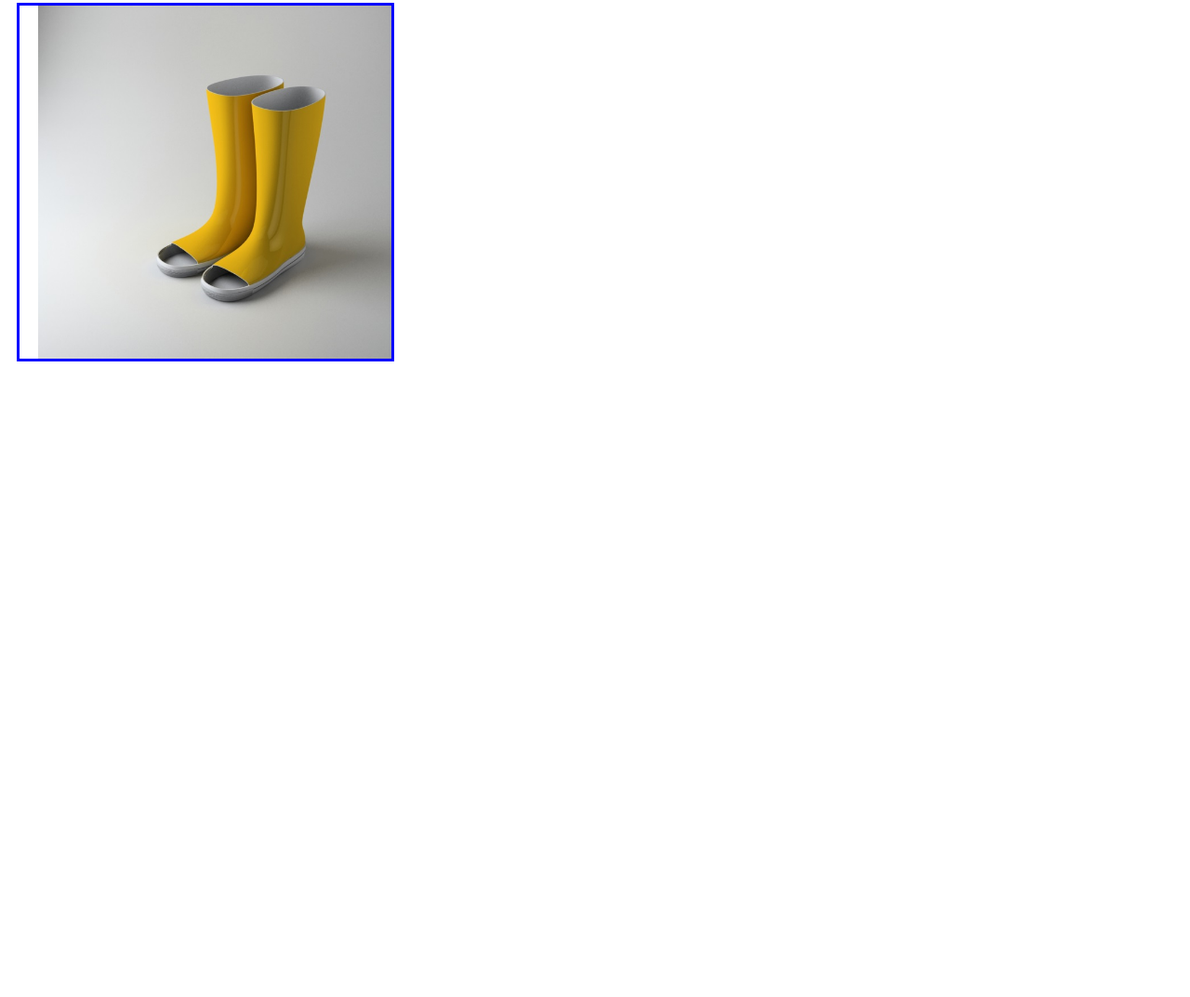
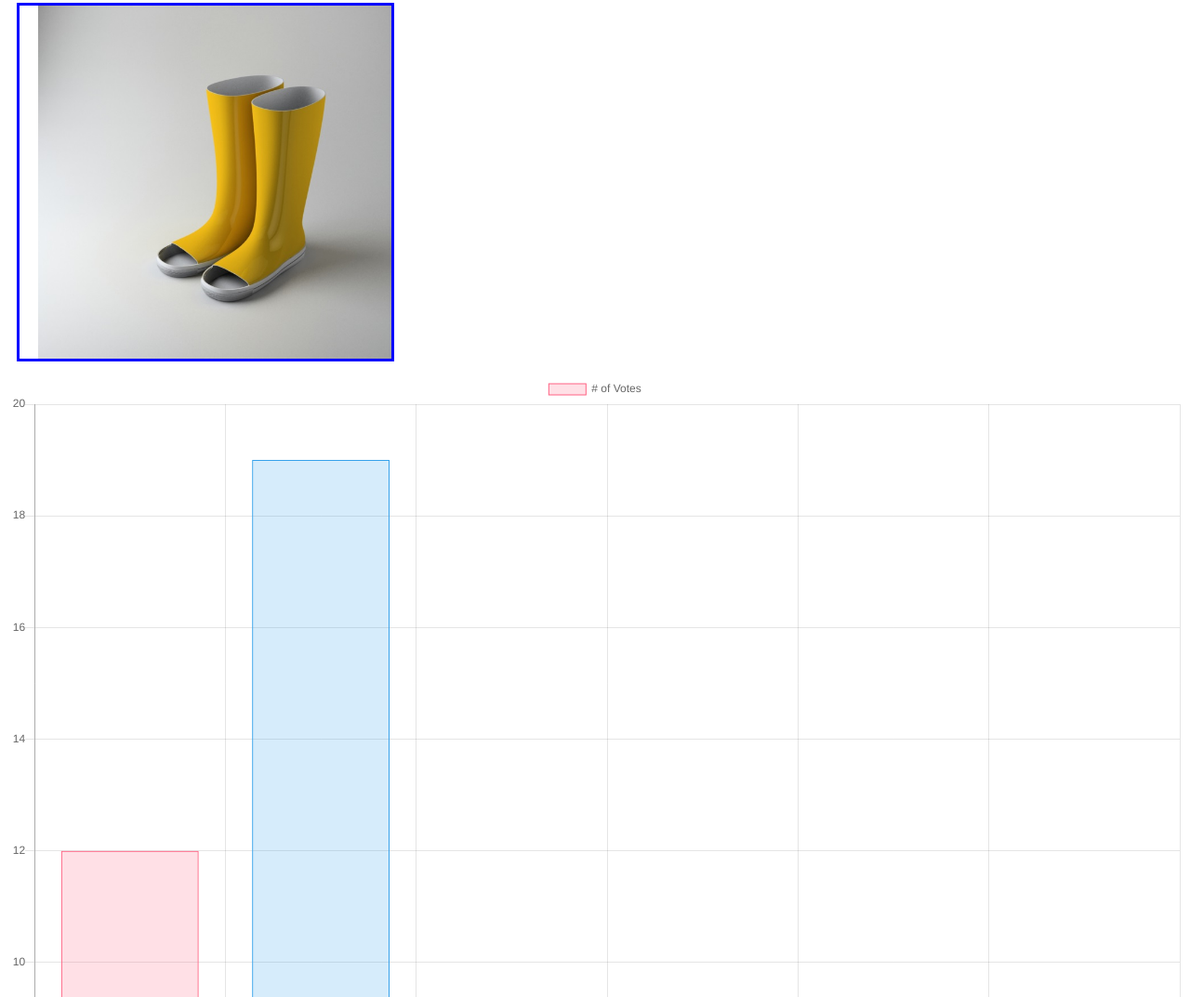
Before and after one commit to Saifhamaydeh/bus-mall, a plain HTML site: page index.html in a window 1280 px wide. Shown: the part 507-1580 px from the top of the page at 93% size. Before the commit the page ends 918 px from the top, so only its background shows below. Drawn offline with nearby package versions, Linux system fonts and the light colour scheme.

Commit message:
add chart to the page

```diff
--- a/index.html
+++ b/index.html
@@ -10,8 +10,8 @@
 <body>
     <header>
         <nav>
-            <ul><li><a href=""> Home</a></li>
-            <li><a href=""> about busmall</a></li>
+            <ul><li><a href="#"> Home</a></li>
+            <li><a href="#"> about busmall</a></li>
         </ul>
         </nav>
         <h1>BUS MALL</h1>
@@ -22,8 +22,9 @@
             <img src="" alt="" title="" id="centerimg">
             <img src="" alt="" title="" id="leftimg">
         </section>
+        <canvas id="myChart" width="300" height="300"></canvas>
     </main>
-
+    <script src="https://cdn.jsdelivr.net/npm/chart.js@2.8.0"></script>
     <script src="./js/app.js"></script>
 </body>
 </html>
--- a/js/app.js
+++ b/js/app.js
@@ -50,15 +50,56 @@ function render()
 }
 imgSection.addEventListener('click',ch)
 function ch(event){
-    if(event.target.id === 'imgSection' )
+    event.preventDefault();
+    console.log(proMall.allObj) ;
+    if(event.target.id !== 'imgSection' )
     {
-        for(let i=0; proMall.allObj.length;i++){
+        for(let i=0; i<proMall.allObj.length;i++){
             if(proMall.allObj[i].name===event.target.title){
                 proMall.allObj[i].vote++;
+                console.table(proMall.allObj[i]);
             }
         }
         render();
+
     }
 }
 
 render();
+var ctx = document.getElementById('myChart');
+var myChart = new Chart(ctx, {
+    type: 'bar',
+    data: {
+        labels: ['Red', 'Blue', 'Yellow', 'Green', 'Purple', 'Orange'],// product name
+        datasets: [{
+            label: '# of Votes',
+            data: [12, 19, 3, 5, 2, 3],//number of votes for every product
+            backgroundColor: [
+                'rgba(255, 99, 132, 0.2)',
+                'rgba(54, 162, 235, 0.2)',
+                'rgba(255, 206, 86, 0.2)',
+                'rgba(75, 192, 192, 0.2)',
+                'rgba(153, 102, 255, 0.2)',
+                'rgba(255, 159, 64, 0.2)'
+            ],
+            borderColor: [
+                'rgba(255, 99, 132, 1)',
+                'rgba(54, 162, 235, 1)',
+                'rgba(255, 206, 86, 1)',
+                'rgba(75, 192, 192, 1)',
+                'rgba(153, 102, 255, 1)',
+                'rgba(255, 159, 64, 1)'
+            ],
+            borderWidth: 1
+        }]
+    },
+    options: {
+        scales: {
+            yAxes: [{
+                ticks: {
+                    beginAtZero: true
+                }
+            }]
+        }
+    }
+});
```
